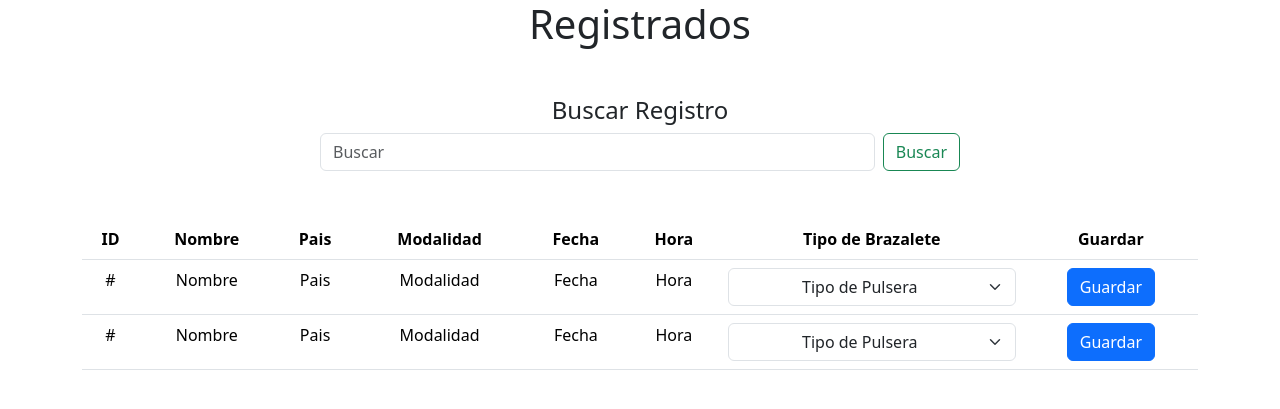
After one commit to DanielAlegriaLino/pulseras_register, a Django app: page /registros/ in a window 1280 px wide. The commit adds this page. Shown: the top 409 px of the page. Run offline with Django 5.2, Linux system fonts and the light colour scheme.

Commit message:
template port django format

```diff
--- a/ProjectComunadesExtranjeras/AppResgistro/templates/base.html
+++ b/ProjectComunadesExtranjeras/AppResgistro/templates/base.html
@@ -3,6 +3,7 @@
 <head>
     <meta charset="UTF-8">
     <meta name="viewport" content="width=device-width, initial-scale=1.0">
+    <link href="https://cdn.jsdelivr.net/npm/bootstrap@5.3.3/dist/css/bootstrap.min.css" rel="stylesheet" integrity="sha384-QWTKZyjpPEjISv5WaRU9OFeRpok6YctnYmDr5pNlyT2bRjXh0JMhjY6hW+ALEwIH" crossorigin="anonymous">
     {% block styles %}
 
     {% endblock %}
@@ -12,11 +13,14 @@
     {% endblock %}
 </head>
 <body>
+    <header>
+
+    </header>
     {% block content %}
 
     {% endblock %}
 </body>
     {% block scripts %}
-
+        <script src="https://cdn.jsdelivr.net/npm/bootstrap@5.3.3/dist/js/bootstrap.bundle.min.js" integrity="sha384-YvpcrYf0tY3lHB60NNkmXc5s9fDVZLESaAA55NDzOxhy9GkcIdslK1eN7N6jIeHz" crossorigin="anonymous"></script>
     {% endblock %}
 </html>
--- /dev/null
+++ b/ProjectComunadesExtranjeras/AppResgistro/templates/registers.html
@@ -0,0 +1,99 @@
+{% extends 'base.html' %}
+
+{% block title %}
+        <title>Registrados</title>
+{% endblock %}
+
+{% block styles %}
+    <link rel="stylesheet" href="static/styles/registers.css">
+{% endblock %}
+
+{% block content %}
+<main class="text-center">
+    <h1>Registrados</h1>
+    <section class="container my-5">
+        <div class="row d-flex"><h4>Buscar Registro</h4></div>
+        <div class="row">
+            <div class="col"></div>
+            <div class="col-8">
+                <form action="" role="search" class="d-flex mx-5">
+                    <input class="form-control me-2" type="search" placeholder="Buscar" aria-label="Buscar">
+                    <button class="btn btn-outline-success" type="submit">Buscar</button>
+                </form>
+            </div>
+            <div class="col"></div>
+        </div>
+    </section>
+    <section class="container my-3">
+        <table class="table">
+            <thead>
+                <tr>
+                    <th>ID</th>
+                    <th>Nombre</th>
+                    <th>Pais</th>
+                    <th>Modalidad</th>
+                    <th>Fecha</th>
+                    <th>Hora</th>
+                    <th>Tipo de Brazalete</th>
+                    <th>Guardar</th>
+                </tr>
+            </thead>
+            <tbody>
+                <tr>
+                    <td>#</td>
+                    <td>Nombre</td>
+                    <td>Pais</td>
+                    <td>Modalidad</td>
+                    <td>Fecha</td>
+                    <td>Hora</td>
+                    <form action="">
+                        <td>
+                            <Select class="form-select text-center tipo-pulsera" aria-label="tipo-pulsera">
+                                <option selected value="0">Tipo de Pulsera</option>
+                                <option value="1">Staff</option>
+                                <option value="2">Expositor</option>
+                                <option value="3">Colaborador</option>
+                                <option value="4">VIP</option>
+                                <option value="5">Artista</option>
+                                <option value="6">Comunicación</option>
+                            </Select>
+                        </td>
+                        <td>
+                            <button class="btn btn-primary" type="submit">Guardar</button>
+                        </td>
+                    </form>
+                </tr>
+                <tr>
+                    <td>#</td>
+                    <td>Nombre</td>
+                    <td>Pais</td>
+                    <td>Modalidad</td>
+                    <td>Fecha</td>
+                    <td>Hora</td>
+                    <form action="">
+                        <td>
+                            <Select class="form-select text-center tipo-pulsera" aria-label="tipo-pulsera">
+                                <option selected value="0">Tipo de Pulsera</option>
+                                <option value="1">Staff</option>
+                                <option value="2">Expositor</option>
+                                <option value="3">Colaborador</option>
+                                <option value="4">VIP</option>
+                                <option value="5">Artista</option>
+                                <option value="6">Comunicación</option>
+                            </Select>
+                        </td>
+                        <td>
+                            <button class="btn btn-primary" type="submit">Guardar</button>
+                        </td>
+                    </form>
+                </tr>
+            </tbody>
+        </table>
+    </section>
+</main>
+
+{% endblock %}
+
+{% block scripts %}
+    <script src="static/js/registers.js"></script>
+{% endblock %}
--- a/ProjectComunadesExtranjeras/AppResgistro/views.py
+++ b/ProjectComunadesExtranjeras/AppResgistro/views.py
@@ -1,5 +1,9 @@
 from django.shortcuts import render, HttpResponse
+from django.urls import get_resolver
+
 
 def home(request):
     return render(request, 'home.html')
-# Create your views here.
+
+def registers(request):
+    return render(request, 'registers.html')
--- a/ProjectComunadesExtranjeras/ProjectComunadesExtranjeras/urls.py
+++ b/ProjectComunadesExtranjeras/ProjectComunadesExtranjeras/urls.py
@@ -7,6 +7,7 @@ from AppResgistro import views
 urlpatterns = [
     path('admin/', admin.site.urls),
     path('', views.home, name="home"),
+    path('registros/', views.registers, name="registers"),
 ]
 
-static(settings.MEDIA_URL, document_root=settings.MEDIA_ROOT)
+static(settings.STATIC_URL, document_root=settings.STATIC_ROOT)
--- /dev/null
+++ b/ProjectComunadesExtranjeras/static/js/registers.js
@@ -0,0 +1,19 @@
+function  cambiarColorPulsera(){
+    const selectoresPulsera = document.getElementsByClassName("tipo-pulsera");
+    const colores = ['#FFFFFF','#F8F545','#fd7e14','#56D95B','#3AB4E3','#EF7AD3','#B406F2']
+    for (let i = 0; i < selectoresPulsera.length; i++) {
+        selectoresPulsera[i].addEventListener("change", () => {
+            const selectedOption = selectoresPulsera[i].options[selectoresPulsera[i].selectedIndex];
+            selectoresPulsera[i].style.setProperty("background-color",`${colores[selectedOption.value]}`,"important");
+            if(selectedOption.value == "2" || selectedOption.value == "6"){
+                selectoresPulsera[i].style.color = "#FFFFFF";
+            }else{
+                selectoresPulsera[i].style.color = "#000000";
+            }
+        });
+    }
+}
+
+document.addEventListener("DOMContentLoaded", () => {
+    cambiarColorPulsera()
+})
--- /dev/null
+++ b/ProjectComunadesExtranjeras/static/styles/registers.css
@@ -0,0 +1,27 @@
+select{
+    background-color: #3AB4E3;
+}
+
+select option[value="1"]{
+    background: #F8F545;
+    color: black;
+}
+select option[value="2"]{
+    background: #fd7e14;
+    color: white;
+}
+select option[value="3"]{
+    background: #56D95B;
+}
+select option[value="4"]{
+    background: #3AB4E3;
+}
+select option[value="5"]{
+    background: #EF7AD3;
+    color: black;
+}
+select option[value="6"]{
+    background: #B406F2;
+    color: white;
+
+}
```
Also changed, not shown: ProjectComunadesExtranjeras/AppResgistro/templates/home.html (+7 -6 lines), ProjectComunadesExtranjeras/ProjectComunadesExtranjeras/settings.py (+9 -2 lines).
